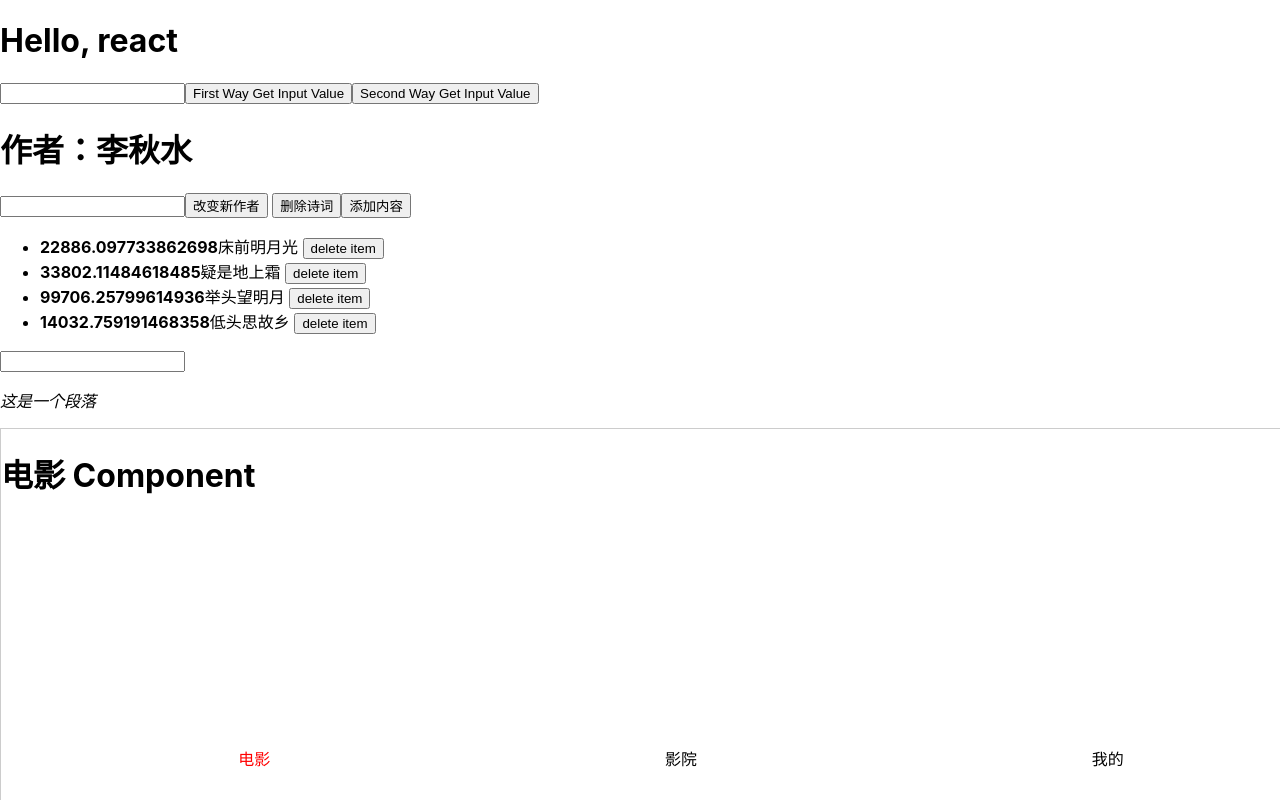
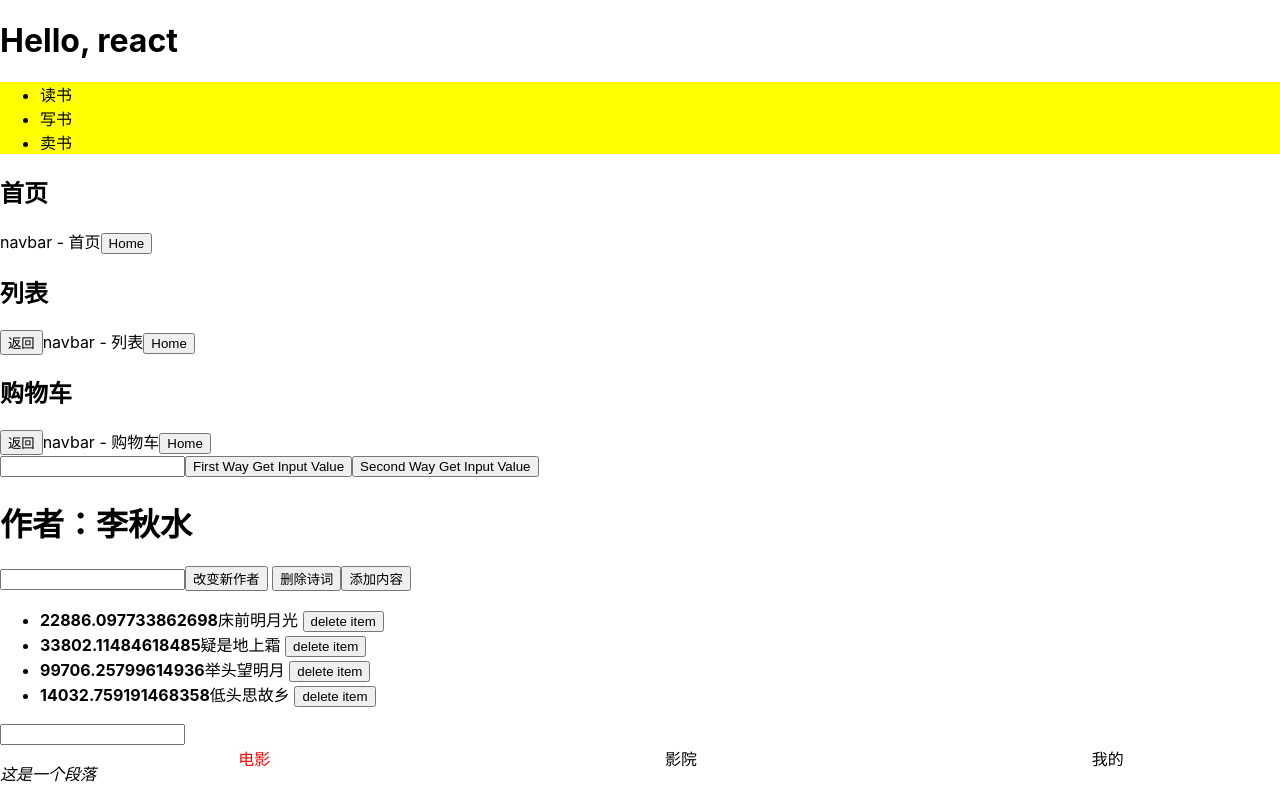
Before and after one commit to zxymax/react-qf-bz, a React (Create React App) app: page / in a window 1280 px wide. Shown: the top 800 px of the page. Built offline with nearby package versions, Linux system fonts and the light colour scheme; no server answers.

Commit message:
props组件通信传值用法及prop-types验证

```diff
--- a/src/App.js
+++ b/src/App.js
@@ -2,11 +2,13 @@ import RefComponent from './components/ref/RefComponent'
 import State from './components/state/State'
 import DangerouslySetInnerHtml from './components/dangerouslySetInnerHtml/DangerouslySetInnerHtml'
 import Tab from './components/tab/Tab'
+import Bar from './components/props/Nav'
 
 function App() {
   return (
     <div className="App">
       <h1>Hello, react</h1>
+      <Bar />
       <RefComponent />
       <State />
       <DangerouslySetInnerHtml />
--- /dev/null
+++ b/src/components/props/Nav.jsx
@@ -0,0 +1,64 @@
+import React, { Component } from 'react'
+import PropTypes from 'prop-types'
+
+const SideBar = (props) => {
+  const { bg } = props
+  return (
+    <>
+      <ul style={{background: bg}}>
+    <li>读书</li>
+    <li>写书</li>
+    <li>卖书</li>
+    </ul>
+    </>
+  )
+}
+
+const Bar = () => {
+  return (
+    <>
+      <SideBar bg="yellow" />
+      <div>
+        <h2>首页</h2>
+        <Nav title="首页" leftShow={false}/>
+      </div>
+      <div>
+        <h2>列表</h2>
+        <Nav title="列表" leftShow={true}/>
+      </div>
+      <div>
+        <h2>购物车</h2>
+        <Nav title="购物车" leftShow={true}/>
+      </div>
+    </>
+  )
+}
+
+class Nav extends Component {
+  constructor(props) {
+    super(props)
+  }
+
+  static propTypes = {
+    title: PropTypes.string,
+    leftShow: PropTypes.bool
+  }
+
+  static defaultProps = {
+    title: PropTypes.string,
+    leftShow: PropTypes.bool
+  }
+
+  render() {
+    const { title, leftShow } = this.props
+    return (
+      <div className="nav">
+      { leftShow && <button>返回</button> }
+          navbar - {title}
+        <button>Home</button>
+      </div>
+    )
+  }
+}
+
+export default Bar
```
Also changed, not shown: src/components/props/README.md (added).
